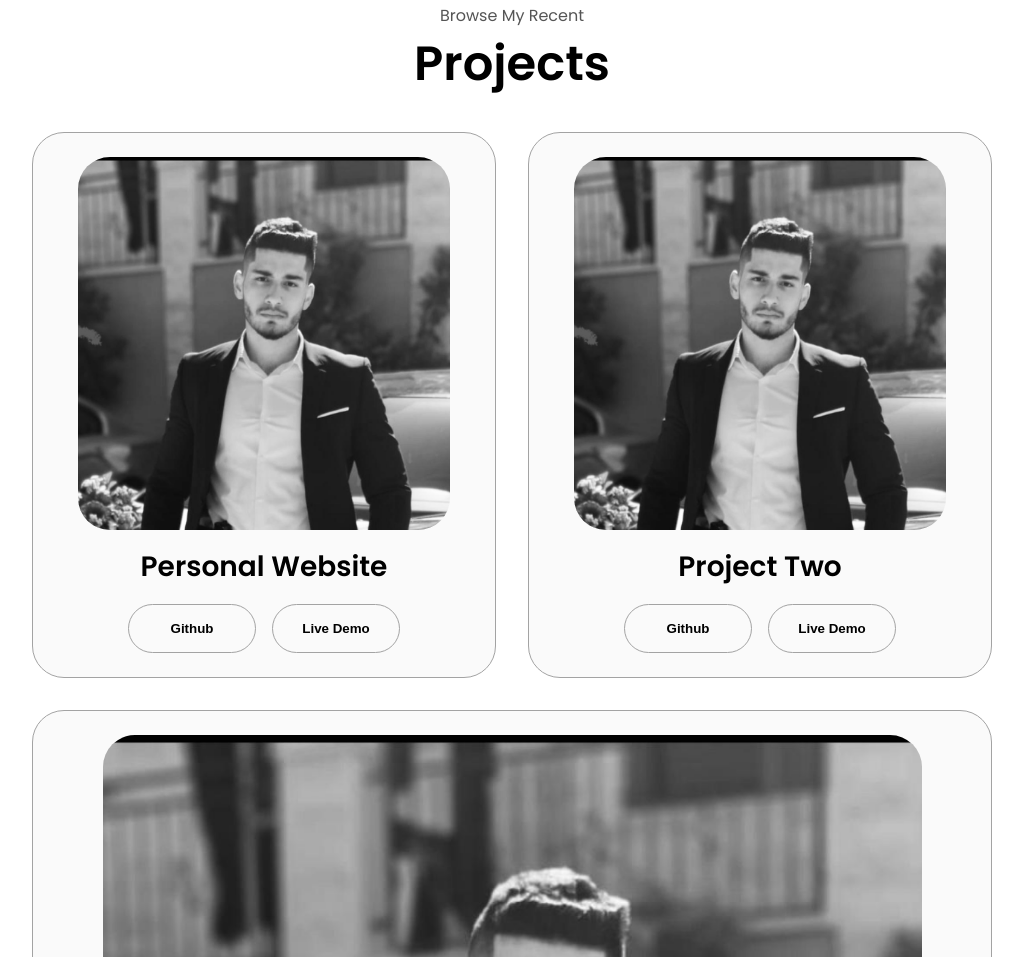
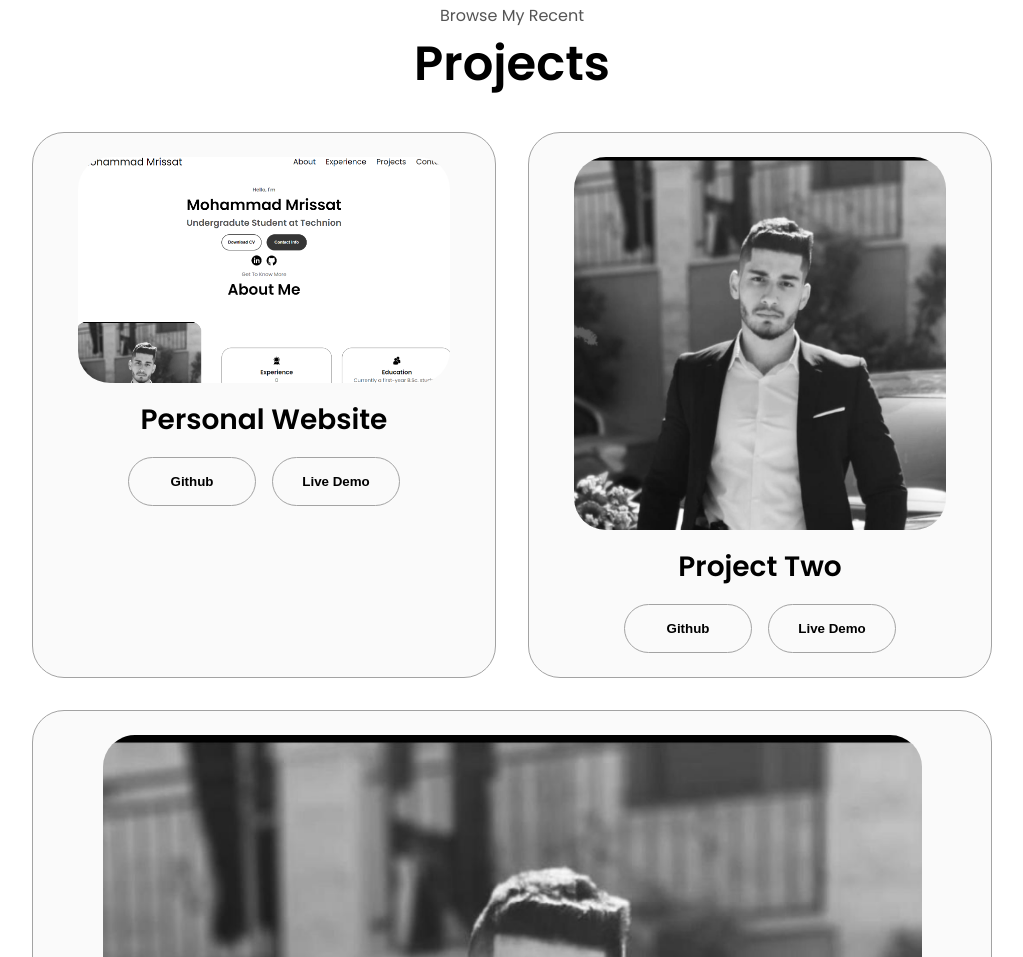
Before and after one commit to mrisatmo/MyPortfolioWebSite, a plain HTML site: page index.html in a window 1280 px wide. Shown: the part 2461-3418 px from the top of the page, without its empty margins (128-1151 px from the left). Drawn offline with Linux system fonts and the light colour scheme.

Commit message:
update project1

```diff
--- a/index.html
+++ b/index.html
@@ -305,7 +305,7 @@
           <div class="details-container color-container">
             <div class="article-container">
               <img
-                src="./assets/about-pic.png"
+                src="./assets/project1.png"
                 alt="Project 1"
                 class="project-img"
               />
```
Also changed, not shown: assets/project1.png (added).
